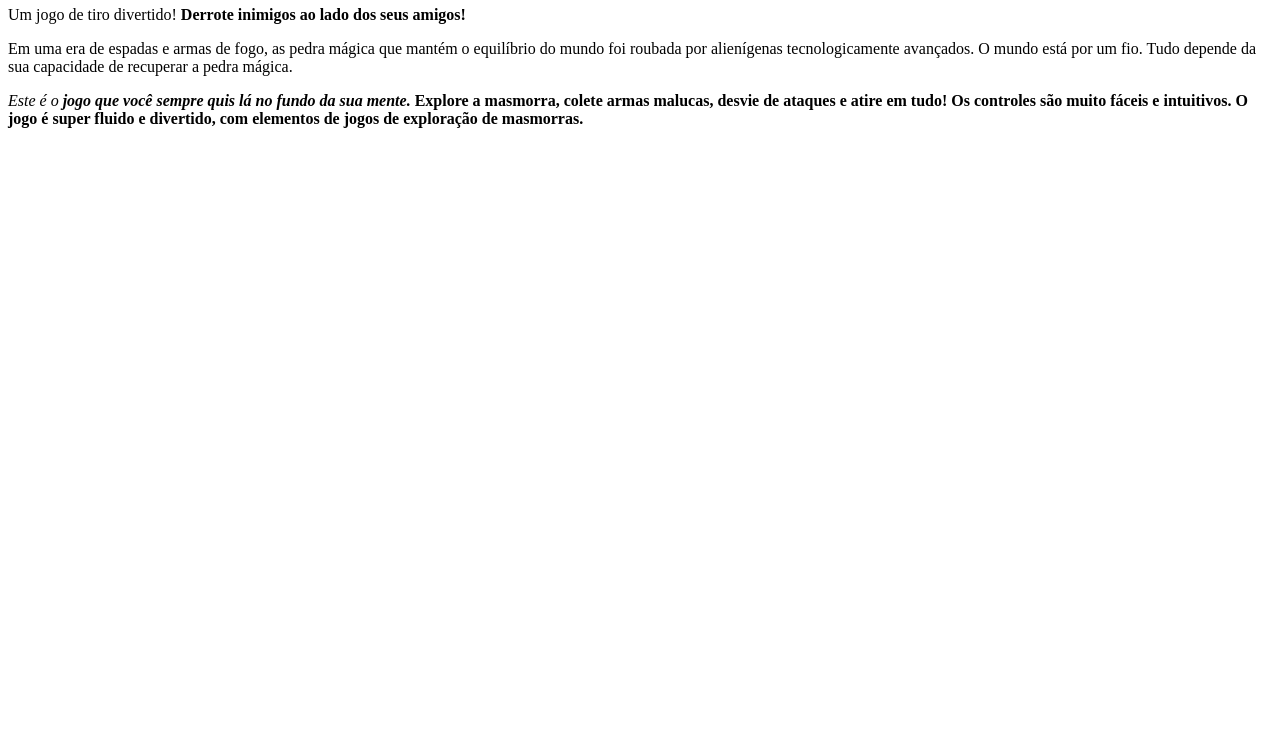
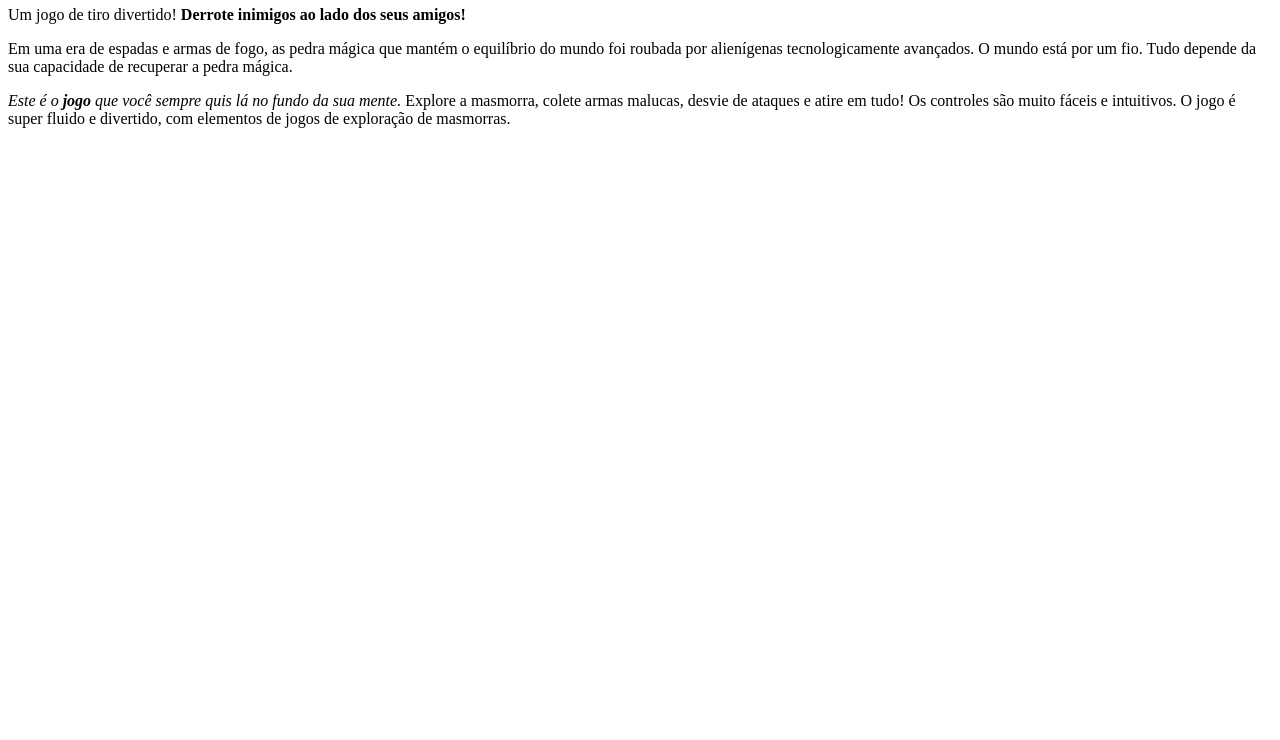
Before and after one commit to claudiaeduardosilva/FLAYING-SWORD, a plain HTML site: page index.html in a window 1280 px wide. Shown: the part 60-800 px from the top of the page. Drawn offline with Linux system fonts and the light colour scheme.

Commit message:
index.htm

```diff
--- a/index.html
+++ b/index.html
@@ -1,4 +1,4 @@
 <h1>FLAYING-SWORD</h1>
 <p>Um jogo de tiro divertido! <strong>Derrote inimigos ao lado dos seus amigos!</strong></p>
 <p>Em uma era de espadas e armas de fogo, as pedra mágica que mantém o equilíbrio do mundo foi roubada por alienígenas tecnologicamente avançados. O mundo está por um fio. Tudo depende da sua capacidade de recuperar a pedra mágica.</p>
-<p><em>Este é o <strong>jogo</syrong> que você sempre quis lá no fundo da sua mente.</em> Explore a masmorra, colete armas malucas, desvie de ataques e atire em tudo! Os controles são muito fáceis e intuitivos. O jogo é super fluido e divertido, com elementos de jogos de exploração de masmorras.</p>
+<p><em>Este é o <strong>jogo</strong> que você sempre quis lá no fundo da sua mente.</em> Explore a masmorra, colete armas malucas, desvie de ataques e atire em tudo! Os controles são muito fáceis e intuitivos. O jogo é super fluido e divertido, com elementos de jogos de exploração de masmorras.</p>
```
